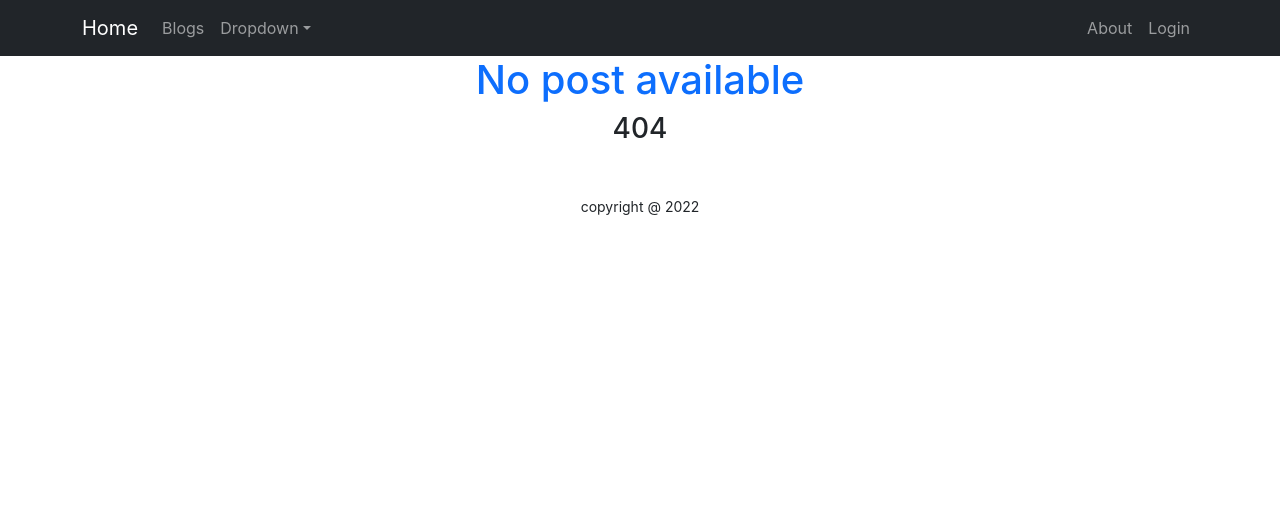
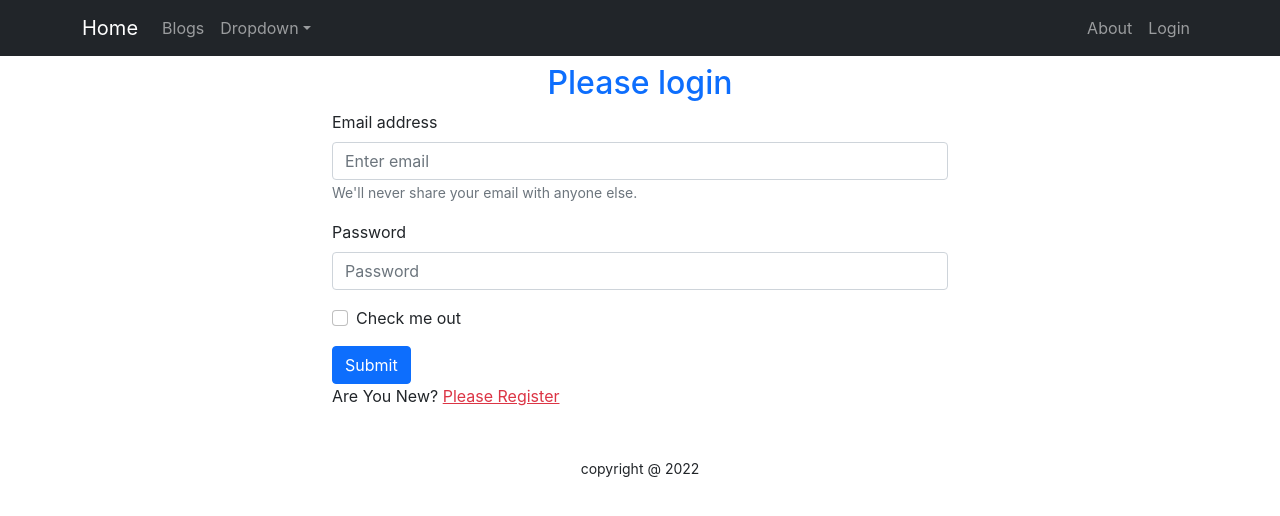
Before and after one commit to Jahanara-juma1/independent-service-provider, a React (Create React App) app: page /login in a window 1280 px wide. Before the commit this address had no page. Shown: the top 516 px of the page. Built offline with nearby package versions, Linux system fonts and the light colour scheme; the HTML template or start-up script is replaced by a standard one.

Commit message:
form addad

```diff
--- a/src/App.js
+++ b/src/App.js
@@ -3,6 +3,8 @@ import { Route, Routes } from 'react-router-dom';
 import './App.css';
 import About from './Pages/About/About';
 import Home from './Pages/Home/Home/Home';
+import Login from './Pages/Login/Login/Login';
+import Register from './Pages/Login/Register/Register';
 import ServiceDetail from './Pages/ServiceDetail/ServiceDetail';
 import Footer from './Pages/Shared/Footer/Footer';
 import Header from './Pages/Shared/Header/Header';
@@ -16,6 +18,8 @@ function App() {
         <Route path="/" element={<Home></Home>}></Route>
         <Route path="/service/:serviceId" element={<ServiceDetail></ServiceDetail>}></Route>
         <Route path="/about" element={<About></About>}></Route>
+        <Route path="/login" element={<Login></Login>}></Route>
+        <Route path="/register" element={<Register></Register>}></Route>
         <Route path="*" element={<NotFound></NotFound>}></Route>
         </Routes>
         <Footer></Footer>
--- /dev/null
+++ b/src/Pages/Login/Login/Login.js
@@ -0,0 +1,50 @@
+import React, { useRef } from 'react';
+import { Button, Form } from 'react-bootstrap';
+import { Link, useNavigate } from 'react-router-dom';
+
+const Login = () => {
+    const emailRef = useRef('');
+    const passwordRef = useRef('');
+    const navigate = useNavigate();
+
+const handleSubmit = event =>{
+    event.preventDefault();
+    const email = emailRef.current.value;
+    const password = passwordRef.current.value;
+
+    console.log(email, password);
+}
+
+const navigateRegister = event => {
+      navigate('/register');
+}
+
+    return (
+        <div className='container w-50 mx-auto'>
+            <h2 className='text-primary text-center mt-2'>Please login</h2>
+            <Form onSubmit={handleSubmit}>
+                <Form.Group className="mb-3" controlId="formBasicEmail">
+                    <Form.Label>Email address</Form.Label>
+                    <Form.Control ref={emailRef} type="email" placeholder="Enter email" required />
+                    <Form.Text className="text-muted">
+                        We'll never share your email with anyone else.
+                    </Form.Text>
+                </Form.Group>
+
+                <Form.Group className="mb-3" controlId="formBasicPassword">
+                    <Form.Label>Password</Form.Label>
+                    <Form.Control ref={passwordRef} type="password" placeholder="Password" required />
+                </Form.Group>
+                <Form.Group className="mb-3" controlId="formBasicCheckbox">
+                    <Form.Check type="checkbox" label="Check me out" />
+                </Form.Group>
+                <Button variant="primary" type="submit">
+                    Submit
+                </Button>
+            </Form>
+            <p>Are You New? <Link to="/register" className='text-danger pe-auto' onClick={navigateRegister}>Please Register</Link></p>
+        </div>
+    );
+};
+
+export default Login;
--- /dev/null
+++ b/src/Pages/Login/Register/Register.js
@@ -0,0 +1,11 @@
+import React from 'react';
+
+const Register = () => {
+    return (
+        <div>
+            <h2>Please register</h2>
+        </div>
+    );
+};
+
+export default Register;
```
